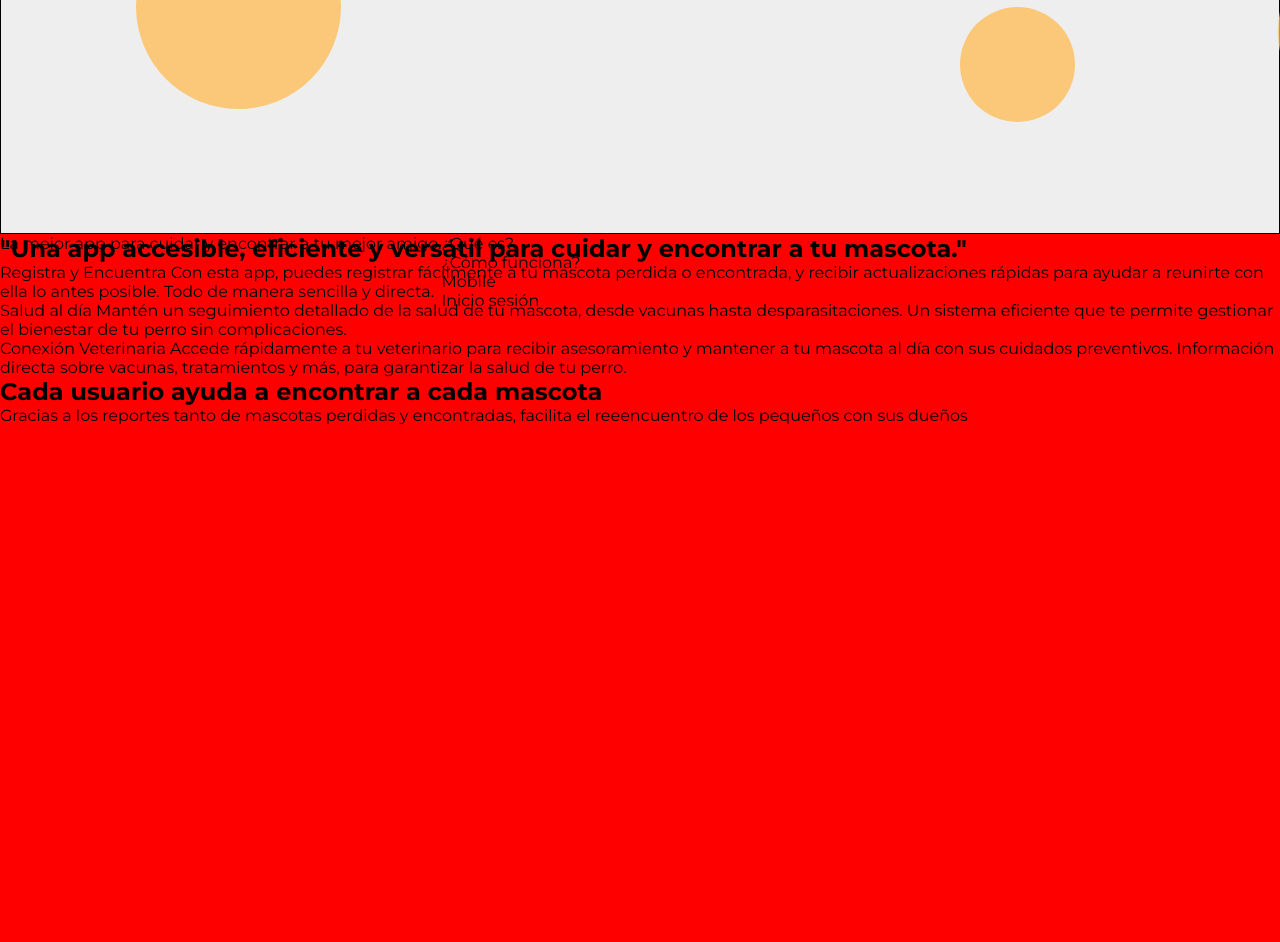
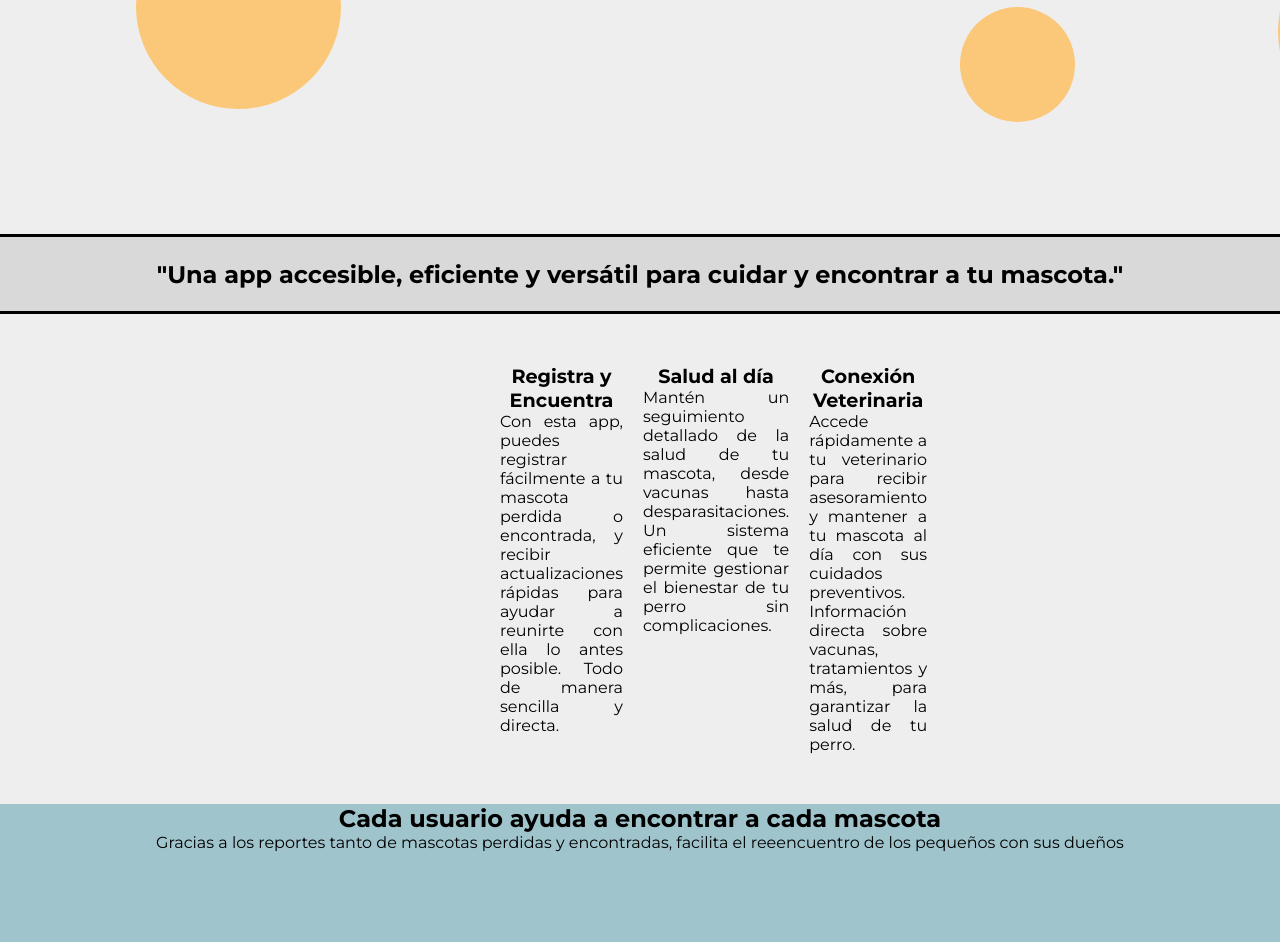
Before and after one commit to Golpeabuelas/Proyecto-Traba-Inc-WEB, a website: page src/public/html/index.html in a window 1280 px wide. Shown: the part 566-1508 px from the top of the page. Drawn offline with Linux system fonts and the light colour scheme; files whose address does not match are found by name.

Commit message:
Mejoras al index

```diff
--- a/src/public/css/index_styles.css
+++ b/src/public/css/index_styles.css
@@ -4,7 +4,7 @@
     margin: 0;
 }
 
-body, li, ul, div, footer, nav, table {
+body, li, ul, div, footer, nav, table,span, img{
     padding: 0;
     margin: 0;
 }
@@ -23,6 +23,9 @@ body{
 .wrapper__principal {
     height: 100dvh;
     width: 100dvw;
+    display: flex;
+    justify-content: center;
+    justify-items: center;
 }
 
 .mainpagelogo {
@@ -33,9 +36,9 @@ body{
 }
 
 .wrapper__principal--burbujas{
-    height: 100%;
-    width: 100%;
-    border: 1px solid black;
+    position: absolute;
+    height: 100dvh;
+    width: 100dvw;
 }
 
 .burbujas {
@@ -140,8 +143,94 @@ body{
 }
 
 .wrapper__content {
+    width: 100%;
+    height: 100%;
+    z-index: 30;
+    display: flex;
+    flex-direction: column;
+    align-items: center;
+    justify-content: center;
+}
+
+.wrapper__text{
+    width: 50%;
+    font-weight: 700;
+    font-size: clamp(14px, 3.8rem, 4rem);
+    text-align: center;
+}
+
+.wrapper__text span{
+    text-shadow:
+    3px 3px 0px #FFBD59,
+    -3px -3px 0px #FFBD59,
+    3px -3px 0px #FFBD59,
+    -3px 3px 0px #FFBD59;
+}
+
+.wrapper__buttons{
     display: flex;
     width: 100%;
-    height: 100%;
-    background-color: red;
+    height: fit-content;
+    justify-content: center;
+    align-items: center;
+    margin: 10px 0;
 }
+
+.button {
+    background-color: var(--verde);
+    padding: 10px 15px;
+    border-radius: 10px;
+    color: #fff;
+    font-weight: 600;
+    margin: 20px;
+    font-size: 2rem;
+    letter-spacing: 5px;
+}
+
+.buttoniniciosesión{
+    background-color: var(--naranja);
+    color: #000;
+}
+
+.wrapper__subtitle{
+    height: 10dvh;
+    width: 100dvw;
+    border-top: 3px solid #000;
+    border-bottom: 3px solid #000;
+    display: flex;
+    background-color: #D9D9D9;
+}
+
+.wrapper__subtitle--subtitle{
+    margin: auto;
+}
+
+.wrapper__descriptions {
+    display: grid;
+    grid-template-columns: repeat(3, 1fr);
+    margin: 50px 500px;
+    background-color: inherit;
+    gap: 20px;
+
+}
+
+.descriptions{
+    display: flex;
+    flex-direction: column;
+    text-align: justify;
+}
+
+.descriptions span {
+    font-weight: 700;
+    font-size: 1.2rem;
+    text-align: center;
+}
+
+.wrapper__funcionamiento{
+    height: 100dvh;
+    width: 100dvw;
+    background-color: var(--azul);
+    display: flex;
+    flex-direction: column;
+    text-align: center;
+}
--- a/src/public/html/index.html
+++ b/src/public/html/index.html
@@ -46,6 +46,7 @@
     <link rel="stylesheet" href="/css/index_styles.css">
     <link rel="preconnect" href="https://fonts.googleapis.com">
     <link rel="preconnect" href="https://fonts.gstatic.com" crossorigin>
+    <link href="https://fonts.googleapis.com/icon?family=Material+Icons+Outlined" rel="stylesheet">
     <link href="https://fonts.googleapis.com/css2?family=Montserrat:ital,wght@0,100..900;1,100..900&display=swap" rel="stylesheet">
 </head>
 <body>
@@ -76,7 +77,7 @@
             <div class="wrapper__buttons">
                 <div class="button">¿Qué es?</div>
                 <div class="button">¿Cómo funciona?</div>
-                <div class="button">Mobile <span class="icon iconbutton"></span></div>
+                <div class="button">Mobile <span class="material-symbols-outlined">smartphone</span></div>
                 <div class="button buttoniniciosesión">Inicio sesión</div>
             </div>
         </div>
@@ -98,7 +99,7 @@
         </div>
     </div>
     <div class="wrapper__funcionamiento">
-        <div class="wrapper__funcionamiento--text">
+        <div class="wrapper__funcionamiento--content">
             <h2 class="wrapper__funcionamiento--title">Cada usuario ayuda a encontrar a cada mascota</h2>
             <p class="wrapper__funcionamiento--text">Gracias a los reportes tanto de mascotas perdidas y encontradas, facilita el reeencuentro de los pequeños con sus dueños</p>
         </div>
@@ -126,6 +127,5 @@
 
     </footer>
     <script src="scripts/javascript/validaciones_inputs.js"></script>
-    <script src="scripts/javascript/users_functions/user_socket.js" type="module"></script>
 </body>
 </html>
--- a/src/server_functions/connection_sql.js
+++ b/src/server_functions/connection_sql.js
@@ -3,7 +3,7 @@ import mysql from "mysql2"
 const connection = mysql.createConnection({
     host: 'localhost',
     user: 'root',
-    password: '$$I0h17eSi$$',
+    password: 'n0m3l0',
     database: 'TrabaInc'
 })
 
```
